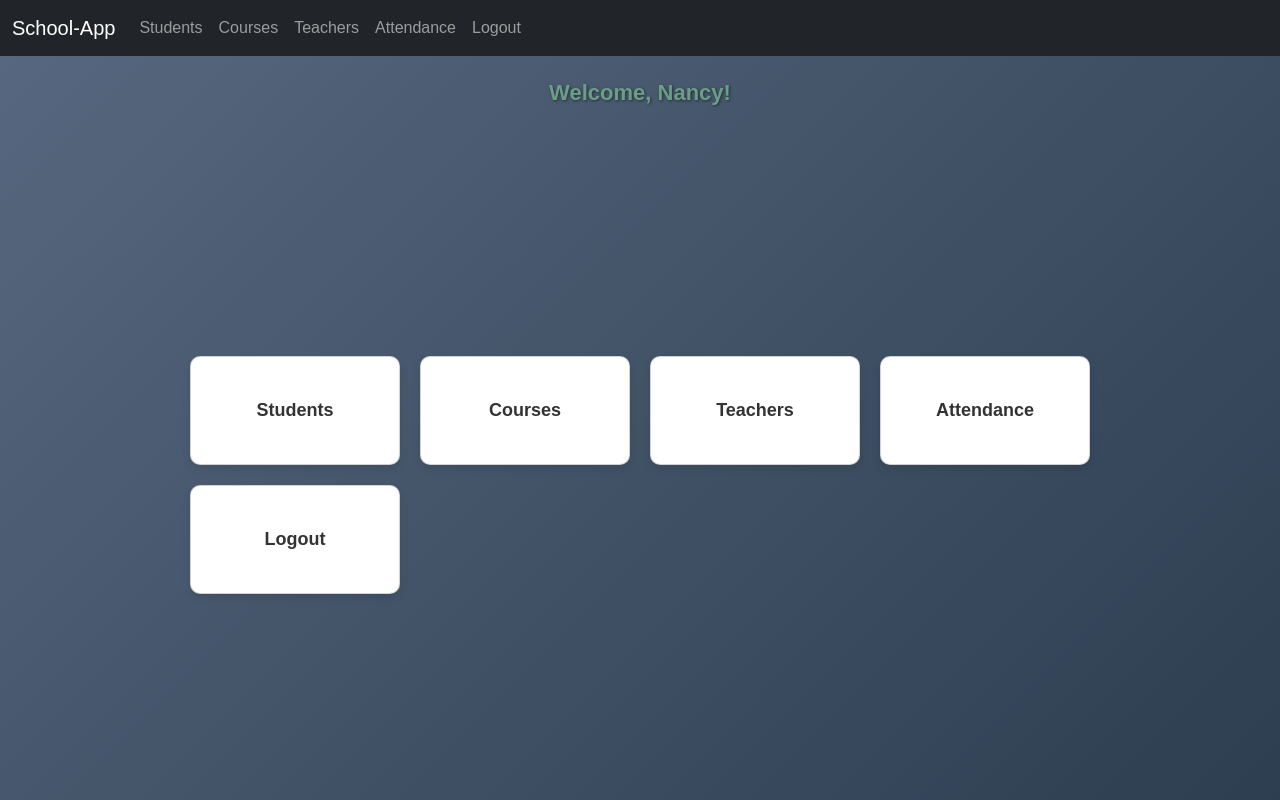
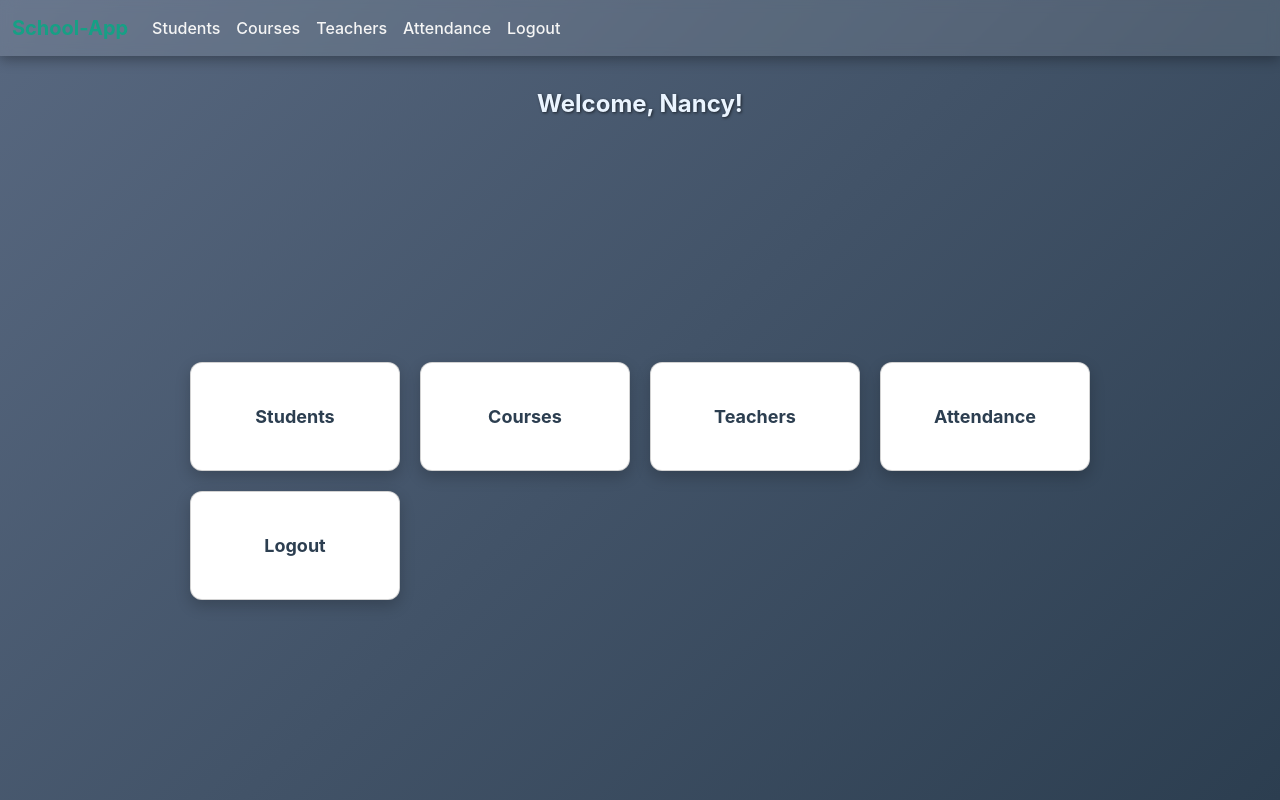
Before and after one commit to Gr00t-tech/Sampleschool, a Flask app: page /new in a window 1280 px wide. Run offline with Flask 3, Linux system fonts and the light colour scheme; a user stored in the database is signed in.

Commit message:
new.html

```diff
--- a/templates/new.html
+++ b/templates/new.html
@@ -10,10 +10,38 @@ body {
       min-height: 100vh;
       display: flex;
       flex-direction: column;
-  font-family: 'Poppins', sans-serif; /* modern, clean font */
+      font-family: 'Inter', 'Poppins', sans-serif; /* modern, clean font */
       background: linear-gradient(135deg, #586880, #2c3e50); /* gradient for depth */
       color: #f5f5f5; /* light text for contrast */
     }
+
+    .navbar {
+      background: rgba(255, 255, 255, 0.1) !important;
+      backdrop-filter: blur(6px);
+      box-shadow: 0 4px 12px rgba(0,0,0,0.3);
+    }
+    .navbar-brand {
+      font-weight: 700;
+      color: #16a085 !important;
+    }
+    .nav-link {
+      font-weight: 500;
+      color: #f5f5f5 !important;
+      transition: color 0.3s ease;
+    }
+    .nav-link:hover {
+      color: #2980b9 !important;
+    }
+
+    .welcome {
+      text-align: center;
+      margin-top: 30px;
+      font-size: 24px;
+      font-weight: bold;
+      color: #eaf4ff;
+      text-shadow: 1px 1px 3px rgba(0,0,0,0.6);
+    }
+
     .card-container {
       display: grid;
       grid-template-columns: repeat(auto-fit, minmax(200px, 1fr));
@@ -23,35 +51,28 @@ body {
       margin: auto;
       padding-top: 40px;
     }
+
     .card {
-      background: white;
-      border-radius: 10px;
-      box-shadow: 0 4px 8px rgba(0,0,0,0.1);
+      background: #ffffff;
+      border-radius: 12px;
+      box-shadow: 0 6px 15px rgba(0,0,0,0.2);
       text-align: center;
       padding: 40px 20px;
       text-decoration: none;
-      color: #333;
+      color: #2c3e50;
       font-size: 18px;
       font-weight: bold;
-      transition: transform 0.2s, background 0.2s;
+      transition: transform 0.25s ease, background 0.25s ease;
     }
     .card:hover {
-      transform: scale(1.05);
+      transform: translateY(-5px);
       background: #eaf4ff;
-    }
-    .welcome {
-      text-align: center;
-      margin-top: 20px;
-      font-size: 22px;
-      font-weight: bold;
-      color: #6a9e86;
-      text-shadow: 1px 1px 3px rgba(0,0,0,0.5);
     }
   </style>
 </head>
 <body>
   <!-- ✅ Navbar -->
-  <nav class="navbar navbar-expand-lg navbar-dark bg-dark sticky-top">
+  <nav class="navbar navbar-expand-lg sticky-top">
     <div class="container-fluid">
       <a class="navbar-brand" href="{{ url_for('new_page') }}">School-App</a>
       <div class="collapse navbar-collapse" id="navbarNav">
```
Lines whose indentation alone changed are shown as unchanged.
